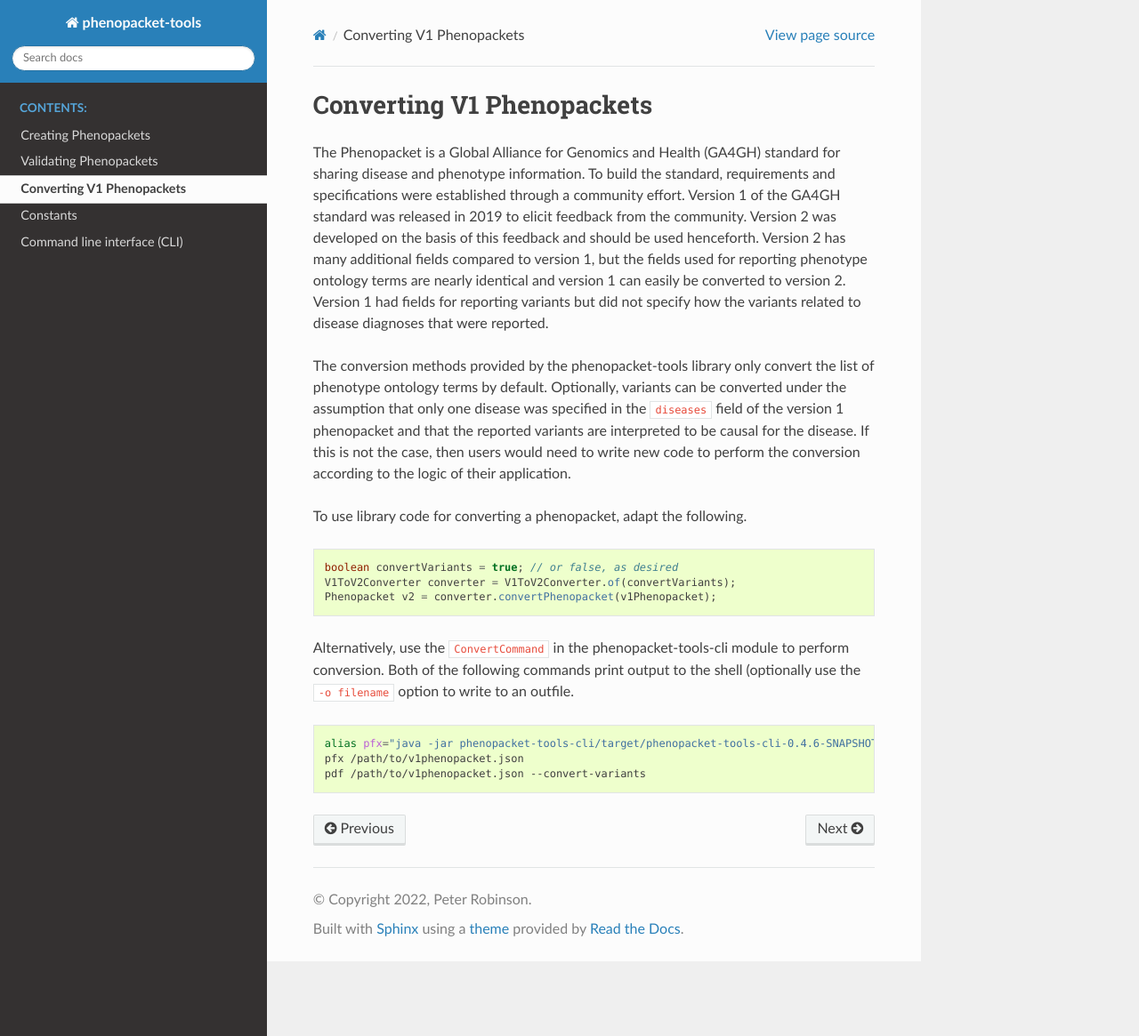
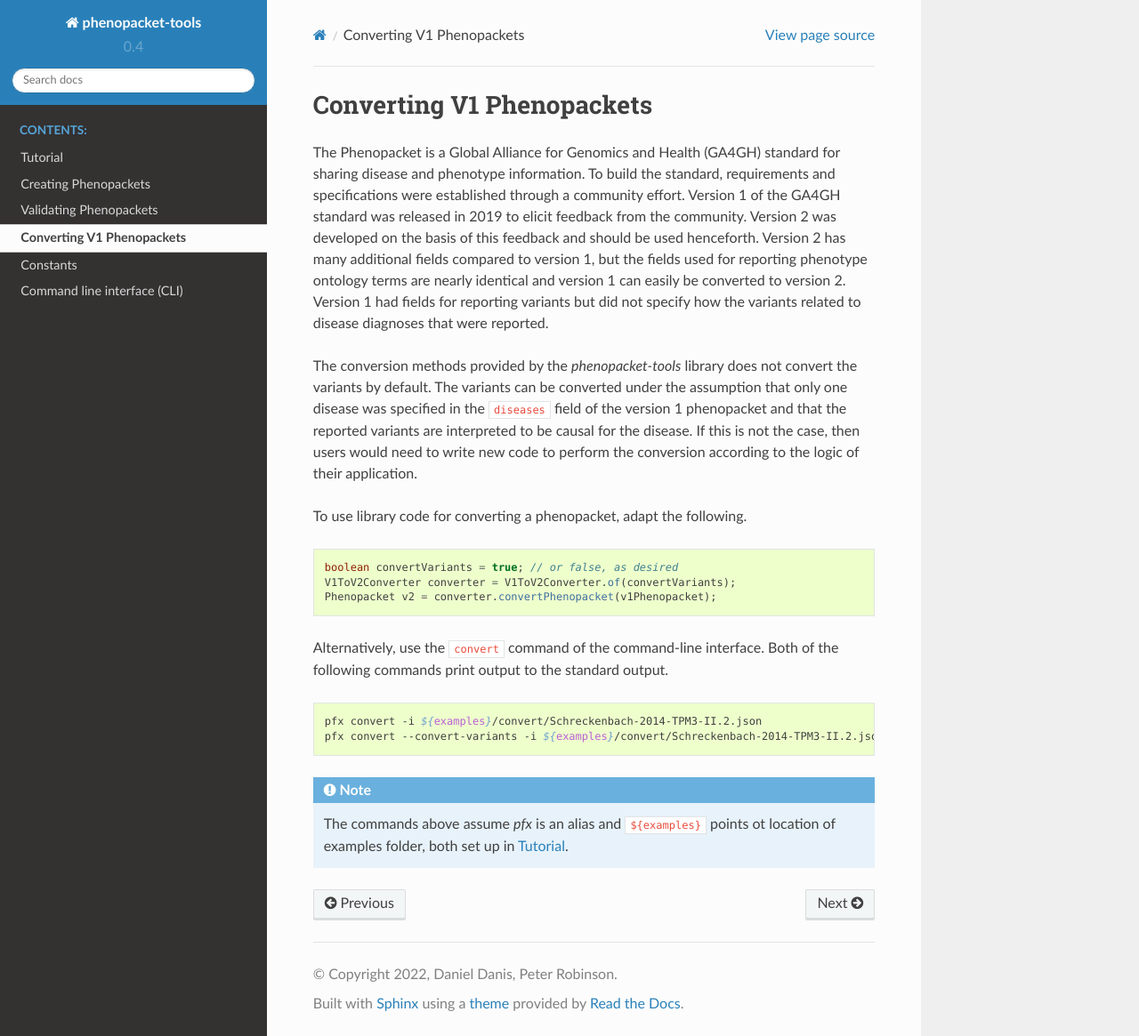
Before and after one commit to phenopackets/phenopacket-tools, a Sphinx documentation site: the page built from docs/converting.rst, in a window 1280 px wide and 1165 px high. Shown: the whole window at 89% size. Built offline with Sphinx 7.4.7 and the Read the Docs theme 2.0.0, drawn with Linux system fonts in a browser that asks for light colours.

Commit message:
Add tutorial, improve the documentation.
Signed-off-by: Daniel Danis <daniel.gordon.danis@protonmail.com>

```diff
--- a/docs/cli.rst
+++ b/docs/cli.rst
@@ -179,10 +179,9 @@ Results are written into STDOUT in CSV/TSV format. The CSV output has a header,
 The header contains phenopacket-tools version, date time of validation, and list of validators that were run.
 A row with column names follows the header, and then the individual validation results.
 
-..
-  TODO - check the validation description.
+.. TODO - check the validation description.
 
 Set up autocompletion
 ~~~~~~~~~~~~~~~~~~~~~
 
-TODO - write the section
+.. TODO - write the section
--- a/docs/conf.py
+++ b/docs/conf.py
@@ -23,8 +23,17 @@ html_theme = 'sphinx_rtd_theme'
 ##############
 
 project = 'phenopacket-tools'
-copyright = '2022, Peter Robinson'
-author = 'Peter Robinson'
+copyright = '2022, Daniel Danis, Peter Robinson'
+author = u'Daniel Danis, Peter Robinson'
+
+# The version info for the project you're documenting, acts as replacement for
+# |version| and |release|, also used in various other places throughout the
+# built documents.
+#
+# The short X.Y version.
+version = '0.4'
+# The full version, including alpha/beta/rc tags.
+release = '0.4.7-SNAPSHOT'
 
 # -- General configuration ---------------------------------------------------
 # https://www.sphinx-doc.org/en/master/usage/configuration.html#general-configuration
--- a/docs/converting.rst
+++ b/docs/converting.rst
@@ -14,13 +13,16 @@ Version 2 was developed on the basis of this feedback and should be used hencefo
 the fields used for reporting phenotype ontology terms are nearly identical and version 1 can easily be converted to version 2.
 Version 1 had fields for reporting variants but did not specify how the variants related to disease diagnoses that were reported.
 
-The conversion methods provided by the phenopacket-tools library only convert the list of phenotype ontology terms by default. Optionally,
-variants can be converted under the assumption that only one disease was specified in the ``diseases`` field of the version 1 phenopacket and that
-the reported variants are interpreted to be causal for the disease. If this is not the case, then users would need to write new code to perform
+The conversion methods provided by the *phenopacket-tools* library does not convert the variants by default.
+The variants can be converted under the assumption that only one disease was specified in the ``diseases`` field
+of the version 1 phenopacket and that the reported variants are interpreted to be causal for the disease.
+If this is not the case, then users would need to write new code to perform
 the conversion according to the logic of their application.
 
 
 To use library code for converting a phenopacket, adapt the following.
+
+.. TODO - point to JavaDoc
 
 .. code-block:: java
 
@@ -29,11 +31,14 @@ To use library code for converting a phenopacket, adapt the following.
     Phenopacket v2 = converter.convertPhenopacket(v1Phenopacket);
 
 
-Alternatively, use the ``ConvertCommand`` in the phenopacket-tools-cli module to perform conversion. Both of the following
-commands print output to the shell (optionally use the ``-o filename`` option to write to an outfile.
+Alternatively, use the ``convert`` command of the command-line interface.
+Both of the following commands print output to the standard output.
 
 .. code-block:: bash
 
-    alias pfx="java -jar phenopacket-tools-cli/target/phenopacket-tools-cli-0.4.6-SNAPSHOT.jar"
-    pfx /path/to/v1phenopacket.json
-    pdf /path/to/v1phenopacket.json --convert-variants
+    pfx convert -i ${examples}/convert/Schreckenbach-2014-TPM3-II.2.json
+    pfx convert --convert-variants -i ${examples}/convert/Schreckenbach-2014-TPM3-II.2.json
+
+.. note::
+  The commands above assume `pfx` is an alias and ``${examples}`` points ot location of examples folder,
+  both set up in :ref:`rsttutorial`.
--- a/docs/index.rst
+++ b/docs/index.rst
@@ -35,6 +35,7 @@ how to use the CLI application on your system.
    :maxdepth: 1
    :caption: Contents:
 
+   tutorial
    creating
    validation
    converting
```
Also changed, not shown: other parts of docs/converting.rst (+1 -2 lines), docs/tutorial.rst (added, +256 -0 lines), docs/validation.rst (+6 -7 lines), docs/examples.rst (line endings or trailing spaces), 6 other files.
